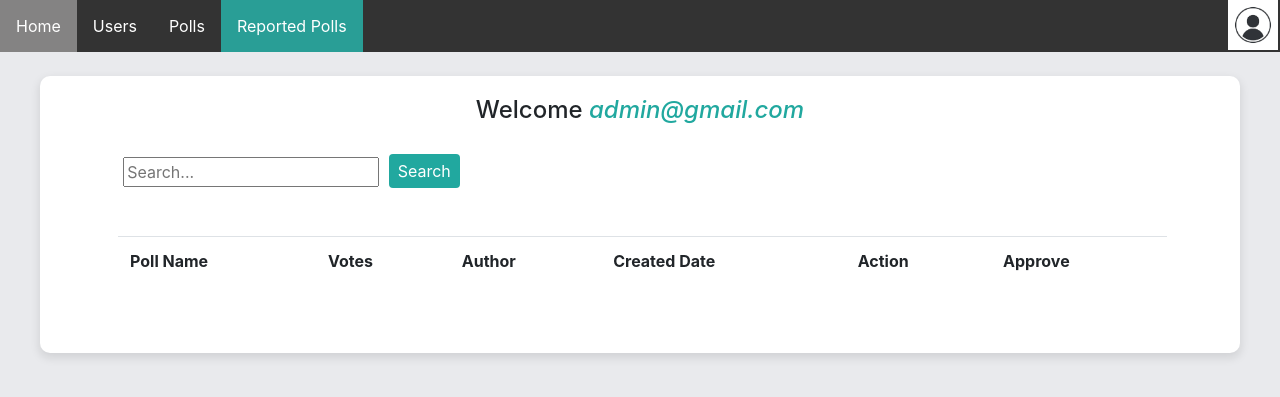
After one commit to VansilChauhan/cs699-project-audience-poll, a Flask app: page /flag/reported_polls/ in a window 1280 px wide. The commit adds this page. Shown: the top 397 px of the page. Run offline with Flask 3, Linux system fonts and the light colour scheme; a user stored in the database is signed in; data comes from the database, SQL or seed files in the repository; both versions use the stored data as it was before the commit; lists and menus that the app fills with data are empty.

Commit message:
admin reported polls section and vote history fix for recommendation

```diff
--- a/poll_app/app/poll_service.py
+++ b/poll_app/app/poll_service.py
@@ -1,5 +1,5 @@
 from app import db
-from app.models import User, Poll, Option, Vote, UserVoteHistory, UserPollReport
+from app.models import User, Poll, Option, Vote, UserPollReport
 from sqlalchemy import func
 
 def create_poll(title, description, user_id):
@@ -14,6 +14,11 @@
         db.session.add(option)
     db.session.commit()
 
+def fetch_unvoted_polls(user_id):
+    polls =  fetch_polls()
+    my_voted_polls = [poll for poll in polls if not check_history(user_id=user_id, poll_id=poll.id)]
+    return my_voted_polls
+
 def fetch_polls():
     return Poll.query.order_by(Poll.created_at.desc()).all()
 
@@ -24,6 +29,12 @@
     accessible_polls = unreported_polls.union(user_created_polls).all()
     return accessible_polls
 
+def fetch_reported_polls():
+    reported_poll_ids = db.session.query(UserPollReport.poll_id)
+    reported_polls = Poll.query.filter(Poll.id.in_(reported_poll_ids)).all()
+    return reported_polls
+
+
 def get_poll(poll_id):
     return Poll.query.filter_by(id=poll_id).first()
 
@@ -31,9 +42,9 @@
     is_already_voted = check_history(user_id=user_id,poll_id=poll_id)
     if not is_already_voted:
         vote = Vote(user_id=user_id, poll_id=poll_id, option_id=option_id)
-        add_vote_history(user_id=user_id, poll_id=poll_id)
         db.session.add(vote)
         db.session.commit()
+        # add_vote_history(user_id=user_id, poll_id=poll_id, vote_id=vote.id)
 
 def get_vote_counts_for_poll(option_id):
     vote_count = (
@@ -43,14 +54,16 @@
     )
     return vote_count
 
-def add_vote_history(user_id, poll_id):
-    history = UserVoteHistory(user_id=user_id, poll_id=poll_id)
-    db.session.add(history)
-    db.session.commit()
+# def add_vote_history(user_id, poll_id, vote_id):
+#     # history = UserVoteHistory(user_id=user_id, poll_id=poll_id, vote_id=vote_id)
+#     db.session.add(history)
+#     db.session.commit()
 
 def check_history(user_id, poll_id):
-    if UserVoteHistory.query.filter_by(user_id=user_id, poll_id=poll_id).first():
+    if Vote.query.filter_by(user_id=user_id, poll_id=poll_id).first():
         return True
+    # if UserVoteHistory.query.filter_by(user_id=user_id, poll_id=poll_id).first():
+        # return True
     return False
 
 def check_owner(user_id, poll_id):
@@ -109,3 +122,8 @@
     entry = UserPollReport(user_id=user_id, poll_id=poll_id)
     db.session.add(entry)
     db.session.commit()
+
+def reject_flag(poll_id):
+    UserPollReport.query.filter_by(poll_id=poll_id).delete()
+    db.session.commit()
+    pass
--- a/poll_app/app/routes.py
+++ b/poll_app/app/routes.py
@@ -25,12 +25,12 @@
 
 @app.route('/login', methods=['GET', 'POST'])
 def login():
-    print(f"login called with method {request.method}")
+    # print(f"login called with method {request.method}")
     if request.method == 'POST':
         email = request.form['email']
         password = request.form['password']
-        print(f"email is {email}")
-        print(f"password is {password}")
+        # print(f"email is {email}")
+        # print(f"password is {password}")
         if (auth.login(email, password)):
             return redirect(url_for("home"))
         else:
@@ -63,14 +63,15 @@
 @app.route('/home')
 @login_required
 def home():
-    all_polls = ps.fetch_polls()
+    all_polls=ps.fetch_polls()
+    # unvoted_polls = ps.fetch_unvoted_polls(user_id=current_user.id)
+    # print(len(unvoted_polls))
 
     voted_polls = ps.get_polls_voted_by_user(user_id=current_user.id)
 
     recommended_polls = None
     if (len(voted_polls) != 0):
         recommended_polls = recommend.get_recommended_polls(all_polls, voted_polls)
-        print(recommended_polls[0].title)
 
     polls = ps.fetch_unreported_polls_by_user(user_id=current_user.id)
 
@@ -194,3 +195,15 @@
 def report(poll_id):
     ps.report_poll(user_id=current_user.id, poll_id=poll_id)
     return redirect(url_for('home'))
+
+@app.route("/flag/reported_polls/")
+@auth.admin_required
+def admin_reported_polls():
+    polls = ps.fetch_reported_polls()
+    return render_template('admin_reported_polls.html', user=current_user, polls=polls, page="reports")
+
+@app.route("/reject/<poll_id>")
+@auth.admin_required
+def reject_flag(poll_id):
+    ps.reject_flag(poll_id=poll_id)
+    return redirect(url_for('admin_polls'))
--- a/poll_app/app/templates/admin_home.html
+++ b/poll_app/app/templates/admin_home.html
@@ -6,6 +6,7 @@
     <li><a id="home" href="{{ url_for('home') }}">Home</a></li>
     <li><a id="users" href="{{ url_for('admin_users') }}">Users</a></li>
     <li><a id="polls" href="{{ url_for('admin_polls') }}">Polls</a></li>
+    <li><a id="reports" href="{{ url_for('admin_reported_polls')}}"> Reported Polls</a></li>
     <li style="cursor: pointer;float:right" class="user">
         <img onclick="toggleSidebar()" style="float:right" src="{{ url_for('static', filename='user.jpg')}}" height="50" width="50">
     </li>
@@ -23,9 +24,9 @@
     <hr>
 </div>
 <script>
-
     const pollsTab = document.getElementById("polls");
     const usersTab = document.getElementById("users");
+    const reportsTab = document.getElementById("reports");
     const page = "{{ page }}";
 
     if (page === "polls") {
@@ -33,6 +34,9 @@
     }
     else if (page === "users") {
         usersTab.classList.add("active");
+    }
+    else if (page === "reports"){
+        reportsTab.classList.add("active")
     }
 
     function toggleSidebar() {
--- /dev/null
+++ b/poll_app/app/templates/admin_reported_polls.html
@@ -0,0 +1,25 @@
+{% extends 'admin_home.html' %}
+{% block wrapper %}
+<div class="m-5">
+    <table class="table">
+        <tr>
+            <th scope="col"> Poll Name </th>
+            <th scope="col"> Votes </th>
+            <th scope="col"> Author </th>
+            <th scope="col"> Created Date </th>
+            <th scope="col"> Action </th>
+            <th scope="col"> Approve </th>
+        </tr>
+        {% for poll in polls %}
+        <tr>
+            <td class='col-sm-5'><a href="{{ url_for('poll', poll_id=poll.id) }}">{{ poll.title }}</a></td>
+            <td class='col-sm-1'>{{ poll.vote_count}}</td>
+            <td class='col-sm-1'>{{ poll.creator_username}} </td>
+            <td class='col-sm-3'>{{ poll.created_at.strftime('%B %d, %Y at %I:%M %p')}} </td>
+            <td class="col-sm-1"><a class="text-danger" onclick="return confirm('Are you sure?')" href="{{url_for('delete_poll', poll_id=poll.id)}}">delete</a></td>
+            <td class="col-sm-1"><a href="{{url_for('reject_flag', poll_id=poll.id)}}"> Reject </a></td>
+        </tr>
+        {% endfor %}
+    </table>
+    </div>
+{% endblock %}
--- a/poll_app/app/templates/custom_polls.html
+++ b/poll_app/app/templates/custom_polls.html
@@ -1,7 +1,7 @@
 {% extends 'home.html' %}
 {% block wrapper %}
 <div class="m-5">
-    {% if recommended_polls is not none %}
+    {% if recommended_polls %}
     Recommended Polls
         <table class="table">
             <tr>
--- a/poll_app/requirements.txt
+++ b/poll_app/requirements.txt
@@ -10,6 +10,7 @@
 greenlet==3.1.1
 itsdangerous==2.2.0
 Jinja2==3.1.4
+joblib==1.4.2
 kiwisolver==1.4.7
 MarkupSafe==3.0.2
 matplotlib==3.9.2
@@ -21,8 +22,11 @@
 python-dateutil==2.9.0.post0
 pytz==2024.2
 qrcode==8.0
+scikit-learn==1.5.2
+scipy==1.14.1
 six==1.16.0
 SQLAlchemy==2.0.36
+threadpoolctl==3.5.0
 typing_extensions==4.12.2
 tzdata==2024.2
 Werkzeug==3.1.3
```
Also changed, not shown: poll_app/app/__init__.py (+5 -5 lines), poll_app/app/models.py (+8 -7 lines), poll_app/instance/poll_app.db.
